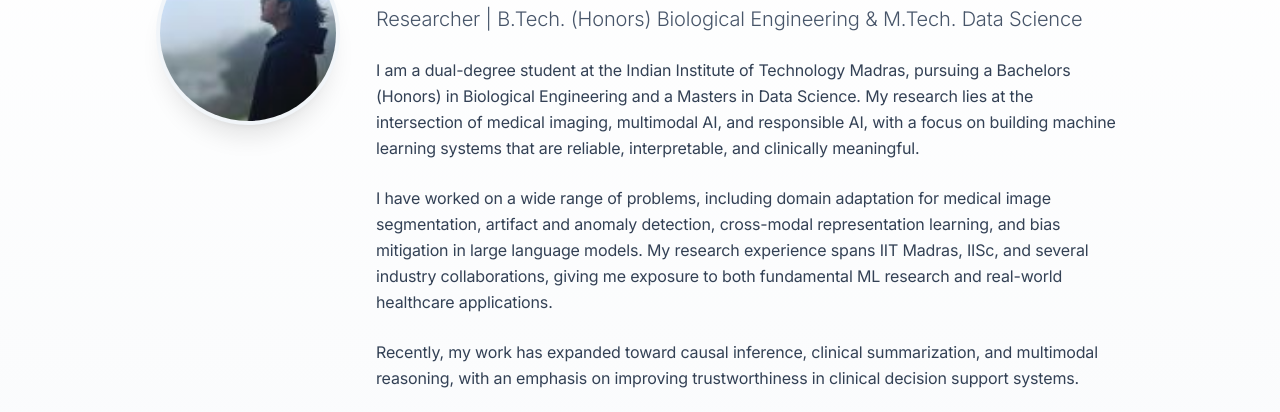
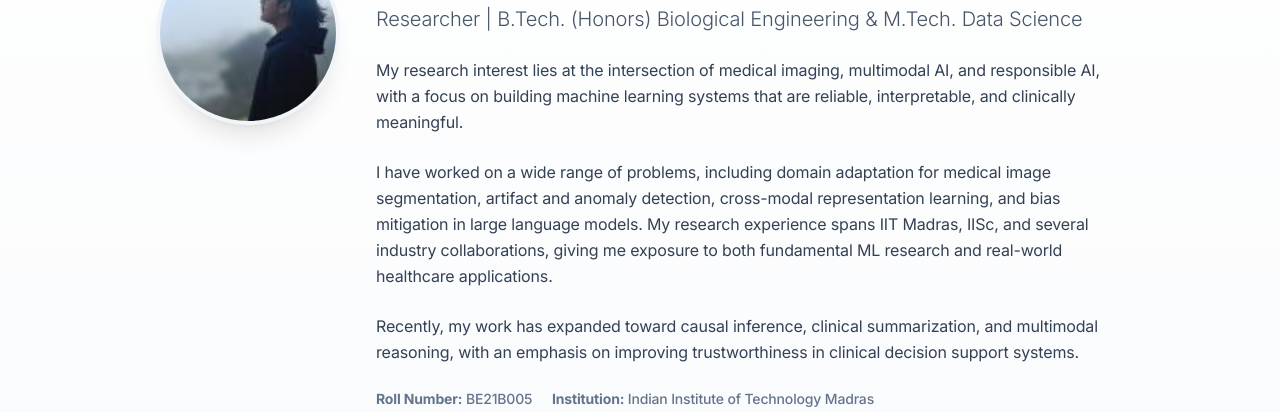
Before and after one commit to anshul-2010/Portfolio, a plain HTML site: page index.html in a window 1280 px wide. Shown: the part 263-675 px from the top of the page. Drawn offline with nearby package versions, Linux system fonts and the light colour scheme.

Commit message:
Updated home page

```diff
--- a/index.html
+++ b/index.html
@@ -133,7 +133,7 @@
               Researcher | B.Tech. (Honors) Biological Engineering & M.Tech. Data Science
             </p>
             <p class="text-base leading-relaxed text-slate-700 mb-6 max-w-3xl">
-              I am a dual-degree student at the Indian Institute of Technology Madras, pursuing a Bachelors (Honors) in Biological Engineering and a Masters in Data Science. My research lies at the intersection of medical imaging, multimodal AI, and responsible AI, with a focus on building machine learning systems that are reliable, interpretable, and clinically meaningful.
+              My research interest lies at the intersection of medical imaging, multimodal AI, and responsible AI, with a focus on building machine learning systems that are reliable, interpretable, and clinically meaningful.
             </p>
             <p class="text-base leading-relaxed text-slate-700 mb-6 max-w-3xl">
               I have worked on a wide range of problems, including domain adaptation for medical image segmentation, artifact and anomaly detection, cross-modal representation learning, and bias mitigation in large language models. My research experience spans IIT Madras, IISc, and several industry collaborations, giving me exposure to both fundamental ML research and real-world healthcare applications.
```
